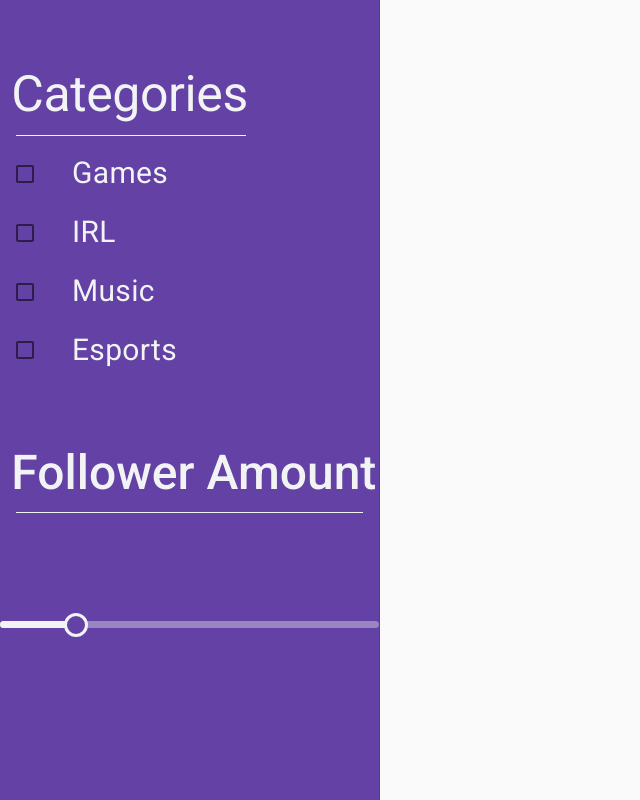
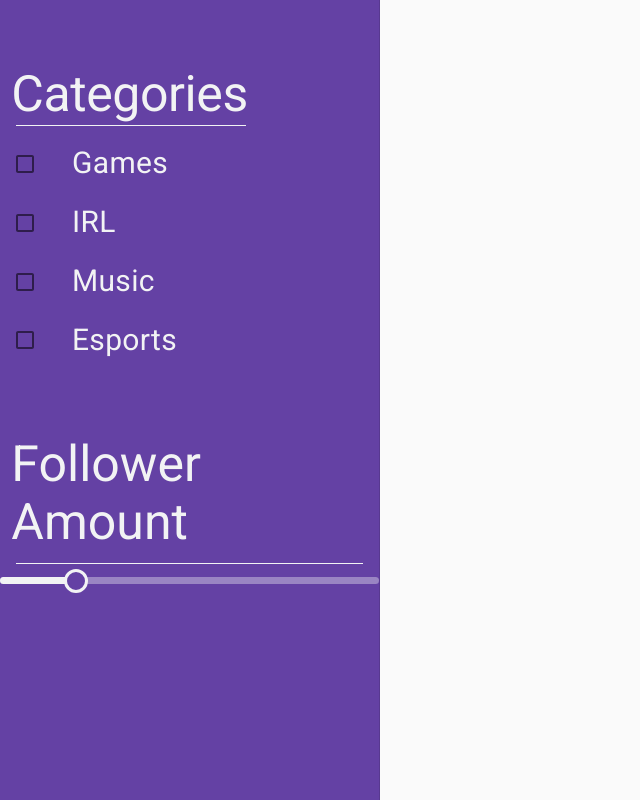
Before and after one commit to afbelardi/twitch-randomizer, a React (Create React App) app: page / in a window 1280 px wide. Shown: the whole page, without its empty margins (0-640 px from the left). Built offline with nearby package versions, Linux system fonts and the light colour scheme.

Commit message:
changed more sidebar layout

```diff
--- a/src/components/SideBar.js
+++ b/src/components/SideBar.js
@@ -59,7 +59,8 @@ const useStyles = makeStyles((theme) => ({
 
   },
   follower: {
-    fontWeight: '500',
+    fontWeight: '400',
+    fontSize: '50px',
     color: '#F2F3F4',
     marginLeft: '3%',
     marginTop: '15%',
@@ -71,11 +72,16 @@ const useStyles = makeStyles((theme) => ({
   },
   divider: {
       background: '#F2F3F4',
-      width: '230px'
+      width: '230px',
+      marginTop: '-10px',
+      [theme.breakpoints.down('sm')]:{
+        width: '160px'
+      }
   },
   followerDivider: {
     background: '#F2F3F4',
-    marginTop: '15%',
+    marginTop: '2px',
+    width: 'px'
 
   },
   bottomFollowerDivider: {
@@ -103,7 +109,7 @@ export default function ResponsiveDrawer(props) {
       <Divider className={classes.divider} variant='middle'/>
       <Checkboxes />
       <Typography variant='h3' className={classes.follower}>Follower Amount</Typography>
-      <Divider className={classes.bottomFollowerDivider} variant='middle'/>
+      <Divider className={classes.followerDivider} variant='middle'/>
       <Slider className={classes.sidebar}/>
     </div>
   );
```
